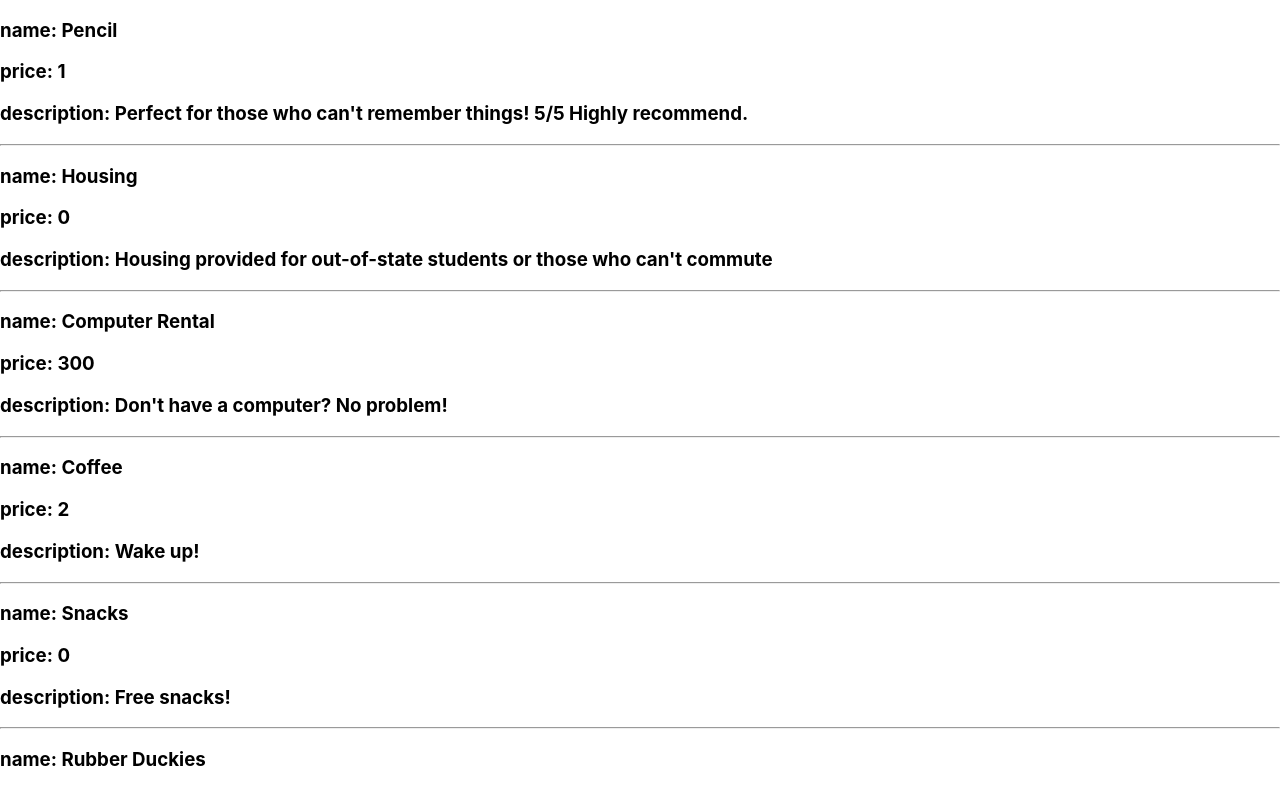
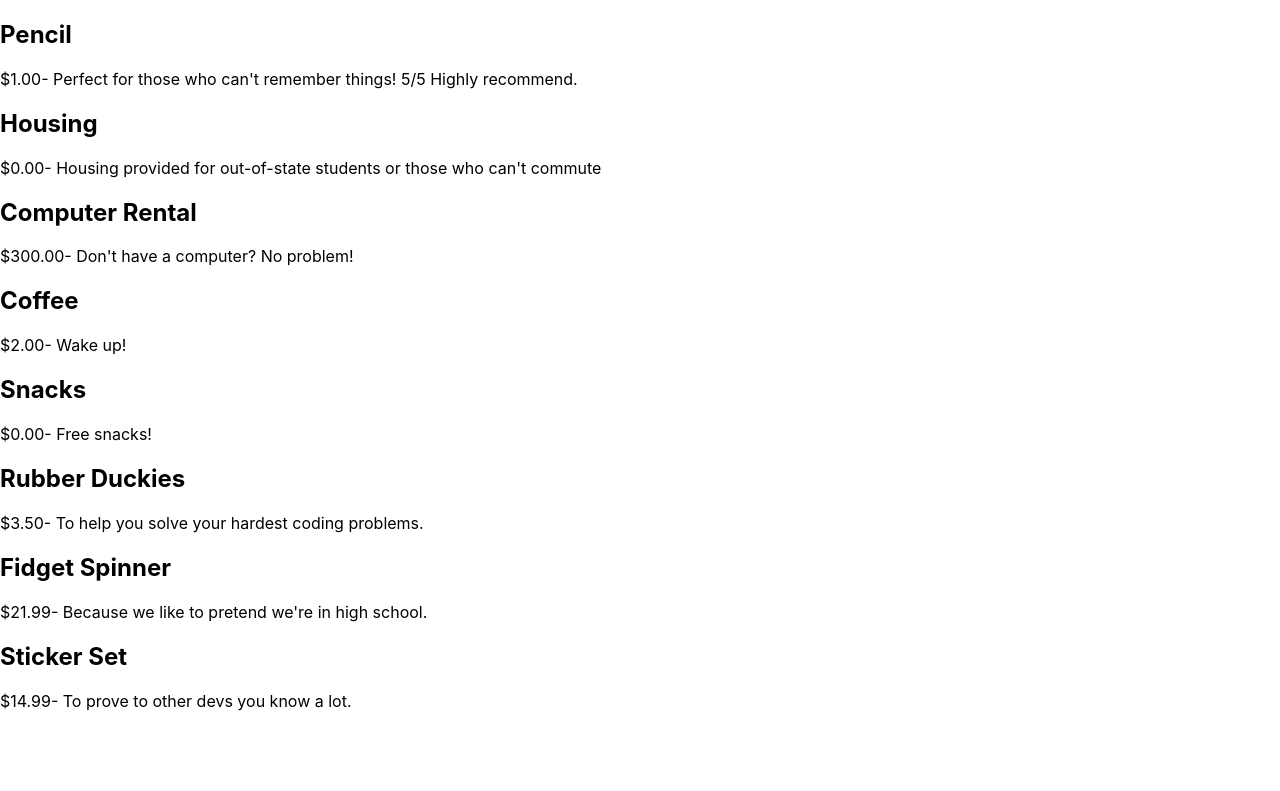
Before and after one commit to IsraelTekahun/reactjs, a React (Create React App) app: page / in a window 1280 px wide. Shown: the top 791 px of the page. Built offline with nearby package versions, Linux system fonts and the light colour scheme.

Commit message:
online example map components: send entier object to component

```diff
--- a/src/App.js
+++ b/src/App.js
@@ -1,3 +1,11 @@
+/*
+Given a list of products (as an array of objects, as seen in productsData.js)
+render a <Product /> component (which you'll also need to create) for each
+product in the list.
+
+Make sure to use the array's `.map()` method to create these components, and
+don't forget to pass a `key` prop to it to avoid the warning.
+*/
 /*
 Given a list of products (as an array of objects, as seen in productsData.js)
 render a <Product /> component (which you'll also need to create) for each
@@ -8,29 +16,15 @@ don't forget to pass a `key` prop to it to avoid the warning.
 */
 
 import React from "react";
-import vschoolProducts from "./data2/vschoolProducts";
-import Product from "./components/Product";
+import Product from "./Product";
+import productsData from "./vschoolProducts";
 
 function App() {
-  console.log(vschoolProducts[0]);
-
-  /*let p2 = vschoolProducts.map((v) => {
-    console.log(v.id);
-    //return v.id;
-  });*/
-
-  const jokeComponents = vschoolProducts.map((joke) => console.log(joke));
-
-  const p = vschoolProducts.map((v) => (
-    <Product
-      key={v.id}
-      name={v.name}
-      price={v.price}
-      description={v.description}
-    />
+  const productComponents = productsData.map((item) => (
+    <Product key={item.id} product={item} />
   ));
 
-  return <div>{p}</div>;
+  return <div>{productComponents}</div>;
 }
 
 export default App;
--- /dev/null
+++ b/src/Product.js
@@ -0,0 +1,18 @@
+import React from "react";
+
+function Product(props) {
+  return (
+    <div>
+      <h2>{props.product.name}</h2>
+      <p>
+        {props.product.price.toLocaleString("en-US", {
+          style: "currency",
+          currency: "USD",
+        })}
+        - {props.product.description}
+      </p>
+    </div>
+  );
+}
+
+export default Product;
--- a/src/components/Product.js
+++ /dev/null
@@ -1,14 +0,0 @@
-import React from "react";
-
-function Product(props) {
-  return (
-    <div>
-      <h3>name: {props.name}</h3>
-      <h3>price: {props.price}</h3>
-      <h3>description: {props.description}</h3>
-      <hr />
-    </div>
-  );
-}
-
-export default Product;
--- a/src/data2/vschoolProducts.js
+++ b/src/vschoolProducts.js
@@ -1,4 +1,4 @@
-const products = [
+export default [
     {
         id: "1",
         name: "Pencil",
@@ -48,5 +48,3 @@ const products = [
         description: "To prove to other devs you know a lot."
     }
 ]
-
-export default products
```
